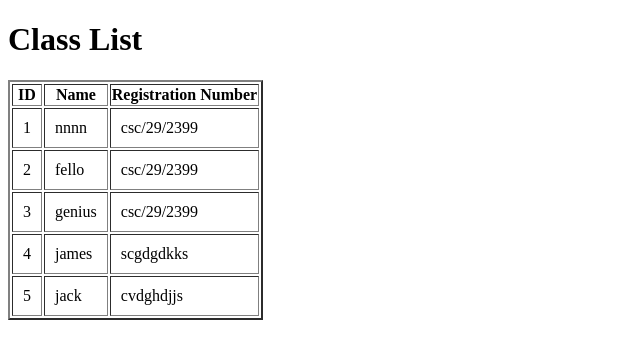
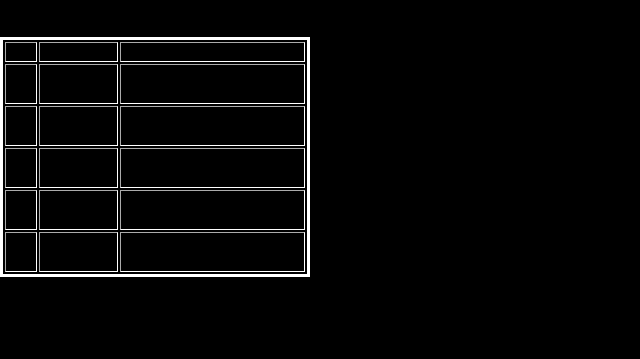
Before and after one commit to felixonyango66/student-list, a Flask app: page /class_list in a window 1280 px wide. Shown: the top 359 px of the page, without its empty margins (0-640 px from the left). Run offline with Flask 3, Linux system fonts and the light colour scheme; data comes from the database, SQL or seed files in the repository.

Commit message:
styled application

```diff
--- a/templates/class_list.html
+++ b/templates/class_list.html
@@ -5,6 +5,17 @@
     <meta name="viewport" content="width=device-width, initial-scale=1.0">
     <title>Class List</title>
     <style>
+        *{
+            margin: 0px;
+            padding: 0px;
+            font-family: 'Courier New', Courier, monospace;
+        }
+        body{
+            background-color: black;
+        }
+        table{
+            border: solid white;
+        }
         td{
             padding: 10px;
         }
```
